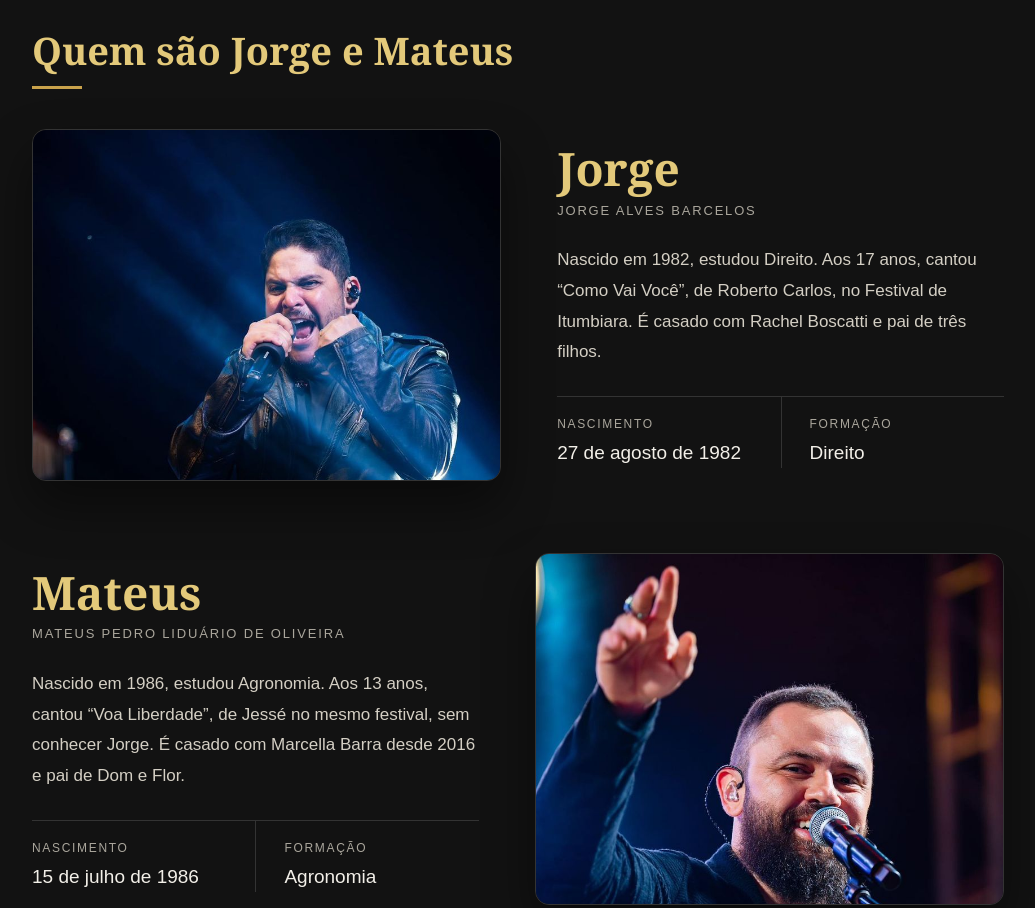
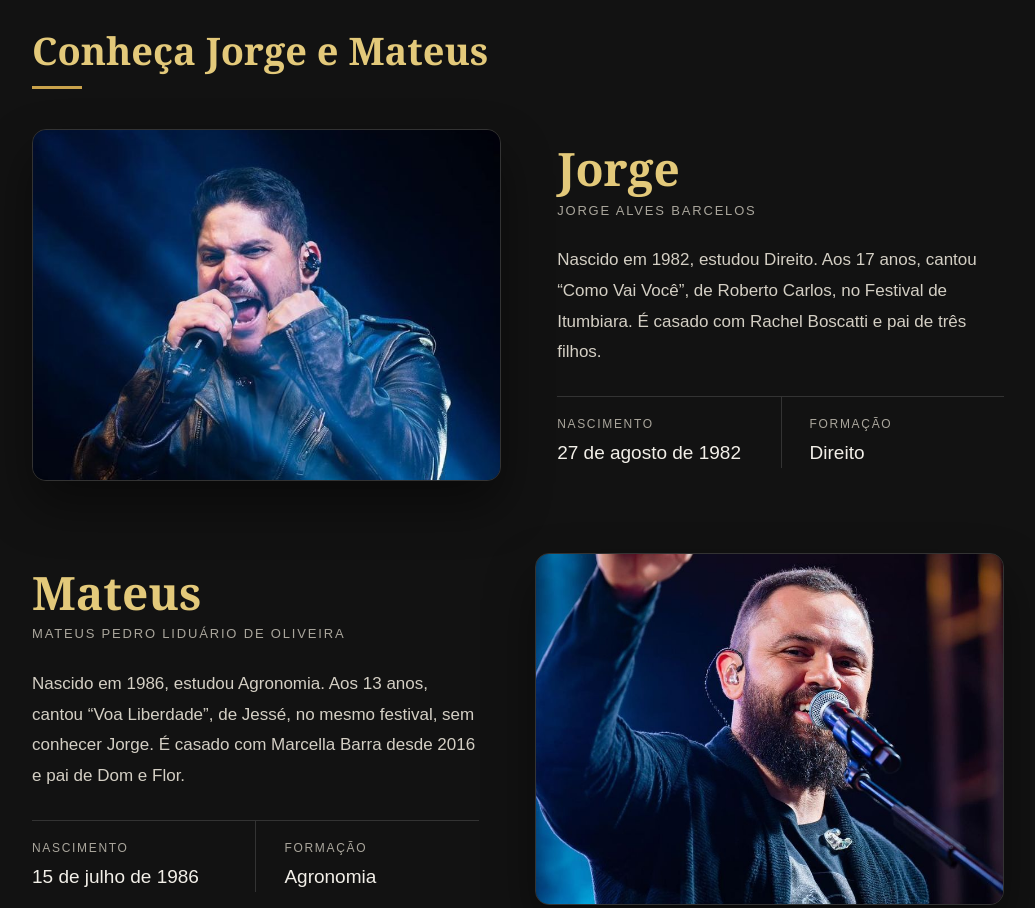
Before and after one commit to UniversoJM/UniversoJM, a website: page public/index.html in a window 1280 px wide. Shown: the part 860-1768 px from the top of the page, without its empty margins (122-1157 px from the left). Drawn offline with Linux system fonts and the light colour scheme.

Commit message:
Arrumando detalhes index

```diff
--- a/public/css/estilo.css
+++ b/public/css/estilo.css
@@ -298,7 +298,11 @@ button:focus-visible {
   width: 100%;
   height: 100%;
   object-fit: cover;
-  object-position: center top;
+}
+
+.perfil-foto .foto-jorge {
+  object-position: center 0%;
+  transform: translate(-14.5%, -7.5%) scale(1.3);
 }
 
 .perfil-texto h3 {
--- a/public/index.html
+++ b/public/index.html
@@ -45,11 +45,11 @@
     </section>
 
     <section id="dupla" class="pagina">
-      <h2>Quem são Jorge e Mateus</h2>
+      <h2>Conheça Jorge e Mateus</h2>
 
       <div class="perfil">
         <div class="perfil-foto">
-          <img src="assets/imgs/jorge1.jpg" alt="Jorge">
+          <img src="assets/imgs/jorge1.jpg" alt="Jorge" class="foto-jorge">
         </div>
         <div class="perfil-texto">
           <h3>Jorge</h3>
@@ -75,7 +75,7 @@
         <div class="perfil-texto">
           <h3>Mateus</h3>
           <p class="perfil-real">Mateus Pedro Liduário de Oliveira</p>
-          <p class="perfil-desc">Nascido em 1986, estudou Agronomia. Aos 13 anos, cantou “Voa Liberdade”, de Jessé no mesmo festival, sem conhecer Jorge. É casado com Marcella Barra desde 2016 e pai de Dom e Flor.</p>
+          <p class="perfil-desc">Nascido em 1986, estudou Agronomia. Aos 13 anos, cantou “Voa Liberdade”, de Jessé, no mesmo festival, sem conhecer Jorge. É casado com Marcella Barra desde 2016 e pai de Dom e Flor.</p>
           <div class="perfil-dados">
             <div>
               <span>Nascimento</span>
```
